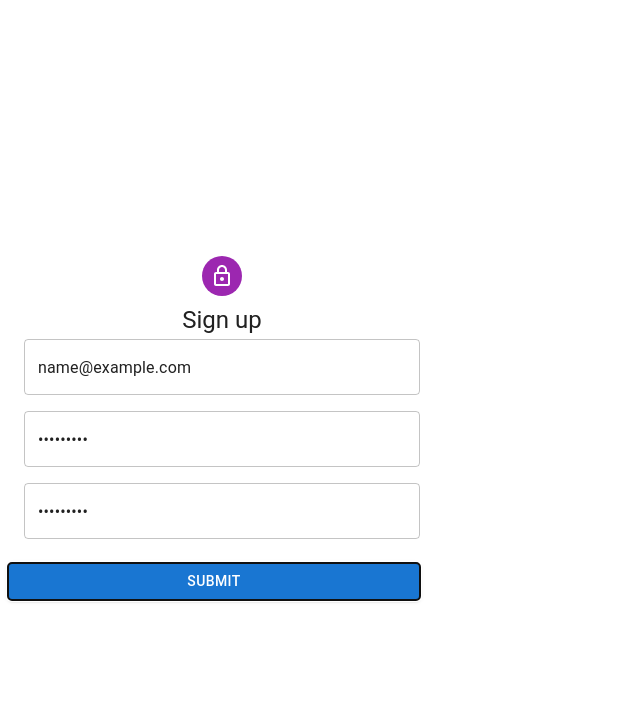
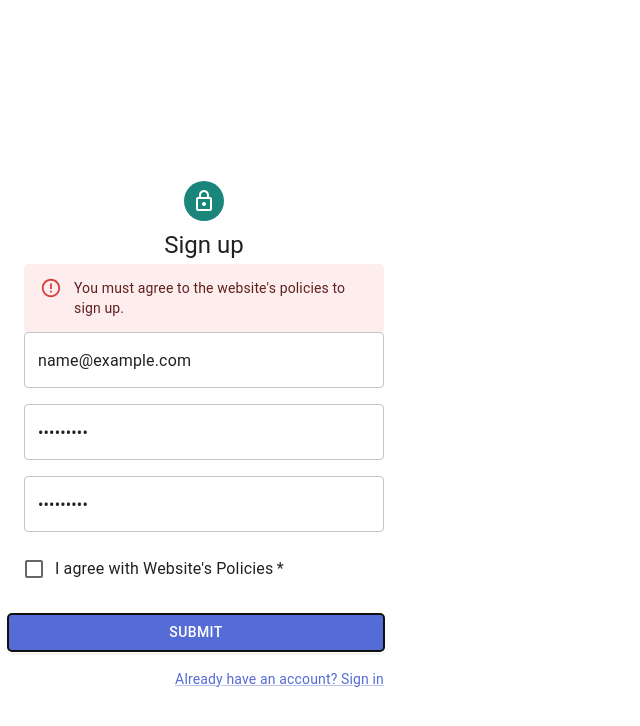
Before and after one commit to Katterina71/FosterConnect, a React (Vite) app in the folder frontend/: page / in a window 1280 px wide. Both pictures are taken after typing "name@example.com", "Sample123", "Sample123" into the empty fields and a click on the button "SUBMIT". Shown: the top 726 px of the page, without its empty margins (0-640 px from the left). Built offline with nearby package versions, Linux system fonts and the light colour scheme; no server answers.

Commit message:
Added Alert for signup errors

```diff
--- a/frontend/src/components/register/SignUp.jsx
+++ b/frontend/src/components/register/SignUp.jsx
@@ -10,7 +10,7 @@ import TextField from '@mui/material/TextField';
 import FormControlLabel from '@mui/material/FormControlLabel';
 import Checkbox from '@mui/material/Checkbox';
 import Link from '@mui/material/Link';
-
+import Alert from '@mui/material/Alert'
 import Grid from '@mui/material/Grid';
 import Box from '@mui/material/Box';
 import LockOutlinedIcon from '@mui/icons-material/LockOutlined';
@@ -18,13 +18,33 @@ import Typography from '@mui/material/Typography';
 import Container from '@mui/material/Container';
 import { createTheme, ThemeProvider } from '@mui/material/styles';
 
-const defaultTheme = createTheme();
+const defaultTheme = createTheme({
+  palette: {
+    primary: { main: '#556cd6' },
+    secondary: { main: '#19857b' },
+  },
+  components: {
+    MuiContainer: {
+      styleOverrides: {
+        root: {
+          height: '100vh', // Make container full height of the viewport
+          display: 'flex',
+          flexDirection: 'column',
+          justifyContent: 'center', // Center vertically
+          alignItems: 'center' // Center horizontally
+        }
+      }
+    }
+  }
+});
 
 function SignUp() {
   const emailRef = useRef(null)
   const passwordRef = useRef(null)
   const passwordConfirmRef = useRef(null)
   const {signup} = useAuth()
+
+  const [agree, setAgree] = useState(false);
 
   //Validation and Handle errors
   const [error, setError] = useState('');
@@ -39,6 +59,11 @@ function SignUp() {
   if (!emailRef.current || !passwordRef.current || !passwordConfirmRef.current) {
       console.error("One of the refs is null");  // Debugging
       return;
+  }
+
+  if (!agree) {
+    setError('You must agree to the website\'s policies to sign up.');
+    return;
   }
 
   if (passwordRef.current.value !== passwordConfirmRef.current.value) {
@@ -59,10 +84,12 @@ function SignUp() {
 
   return (
    <ThemeProvider theme={defaultTheme}>
-     <Container component="main" maxWidth="xs">
+     <Container component="main">
      <CssBaseline />
      <Box
           sx={{
+            width: '100%',
+            maxWidth: 360,
             marginTop: 8,
             display: 'flex',
             flexDirection: 'column',
@@ -75,7 +102,8 @@ function SignUp() {
         <Typography component="h1" variant="h5">
             Sign up
         </Typography>
-        <Box style={{ marginTop: 3 }}>
+        <Box style={{ marginTop: 3 }} >
+          {error && <Alert severity="error" fullWidth>{error}</Alert>}
           <Grid container spacing={2}>
             <Grid item xs={12}>
               <TextField
@@ -111,7 +139,18 @@ function SignUp() {
                 inputRef = {passwordConfirmRef}
                />
             </Grid>
+            <Grid item xs={12}>
+                <FormControlLabel
+                  control={<Checkbox checked={agree} onChange={() => setAgree(!agree)} value="allowExtraEmails" color="primary" required />}
+                  label="I agree with Website's Policies"
+                />
+              </Grid>
             <Button onClick = {(e) => handleClick(e)} type="submit" fullWidth variant="contained" sx={{ mt: 3, mb: 2 }}>Submit</Button>
+            <Grid container justifyContent="flex-end">
+                  <Grid item>
+                        <Link href="#" variant="body2">Already have an account? Sign in</Link>
+                  </Grid>
+              </Grid>
          </Grid>
        </Box>
       </Box>
```
